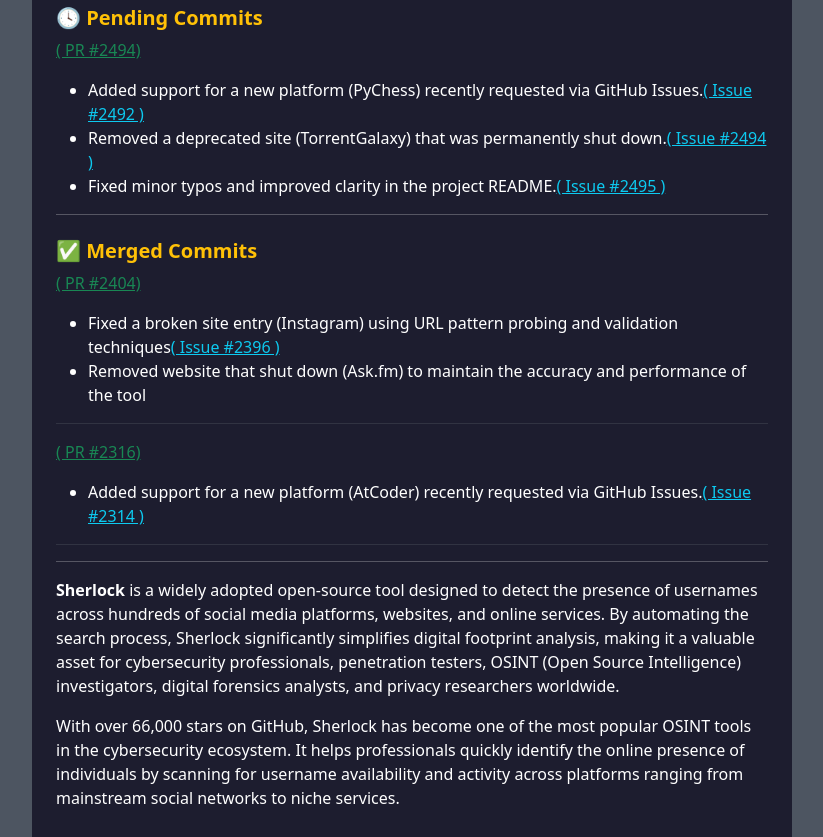
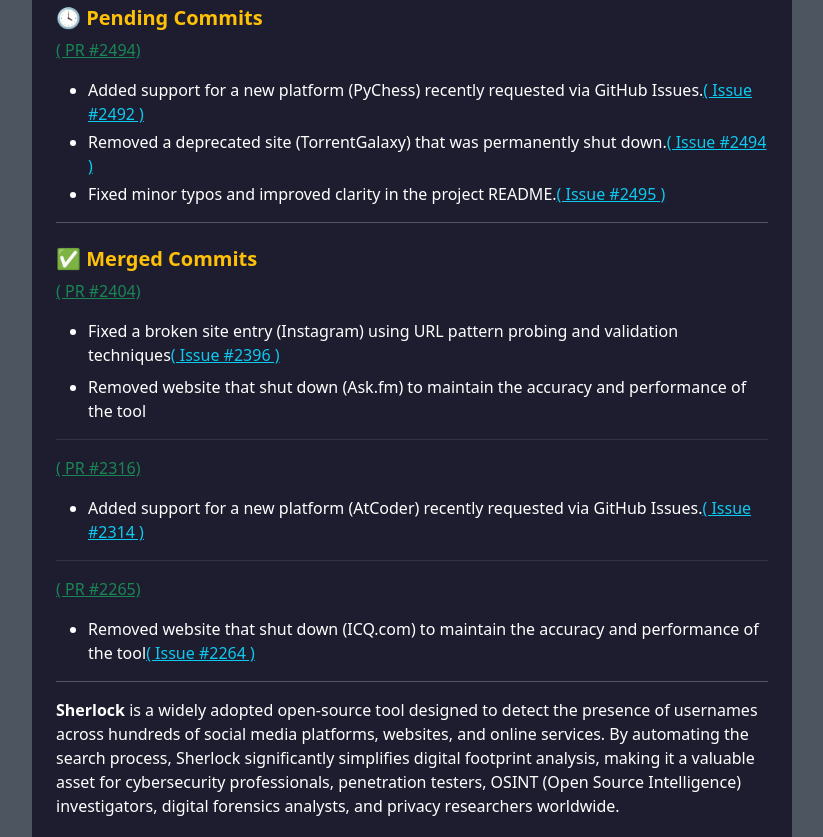
Before and after one commit to MR-VL/Portfolio-Vlad, a React (Vite) app: page /Portfolio-Vlad/Organizations in a window 1280 px wide. Shown: the part 620-1457 px from the top of the page, without its empty margins (38-861 px from the left). Built offline with nearby package versions, Linux system fonts and the light colour scheme.

Commit message:
finish adding contributions to orgs page

```diff
--- a/src/pages/Organizations.tsx
+++ b/src/pages/Organizations.tsx
@@ -65,7 +65,7 @@ const Organizations: React.FC = () => {
                             </p>
 
                             <ul>
-                                <li>Added support for a new platform (PyChess) recently requested via GitHub Issues.
+                                <li className="mb-1">Added support for a new platform (PyChess) recently requested via GitHub Issues.
                                     <a
                                         href="https://github.com/sherlock-project/sherlock/issues/2492"
                                         target="_blank"
@@ -75,7 +75,7 @@ const Organizations: React.FC = () => {
                                         ( Issue #2492 )
                                     </a>
                                 </li>
-                                <li>Removed a deprecated site (TorrentGalaxy) that was permanently shut down.
+                                <li className="mb-1">Removed a deprecated site (TorrentGalaxy) that was permanently shut down.
                                     <a
                                         href="https://github.com/sherlock-project/sherlock/issues/2494"
                                         target="_blank"
@@ -115,7 +115,7 @@ const Organizations: React.FC = () => {
 
                         </p>
                         <ul>
-                            <li>Fixed a broken site entry (Instagram) using URL pattern probing and validation techniques
+                            <li className="mb-2">Fixed a broken site entry (Instagram) using URL pattern probing and validation techniques
                                 <a
                                     href="https://github.com/sherlock-project/sherlock/issues/2396"
                                     target="_blank"
@@ -161,6 +161,35 @@ const Organizations: React.FC = () => {
                         </ul>
                     </div>
                     <hr className="text-secondary" />
+
+                    <div>
+                        <p>
+                            <a
+                                href="https://github.com/sherlock-project/sherlock/pull/2265"
+                                target="_blank"
+                                rel="noopener noreferrer"
+                                className="text-success"
+                            >
+                                ( PR #2265)
+                            </a>
+
+                        </p>
+
+                        <ul>
+                            <li>Removed website that shut down (ICQ.com) to maintain the accuracy and performance of the tool
+                                <a
+                                    href="https://github.com/sherlock-project/sherlock/issues/2264"
+                                    target="_blank"
+                                    rel="noopener noreferrer"
+                                    className="text-info"
+                                >
+                                    ( Issue #2264 )
+                                </a>
+                            </li>
+
+                        </ul>
+                    </div>
+
 
                     <hr/>
 
```
